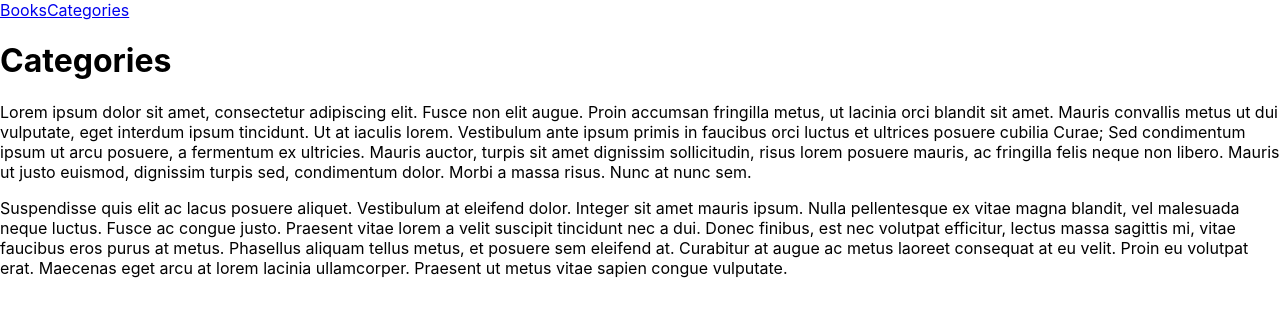
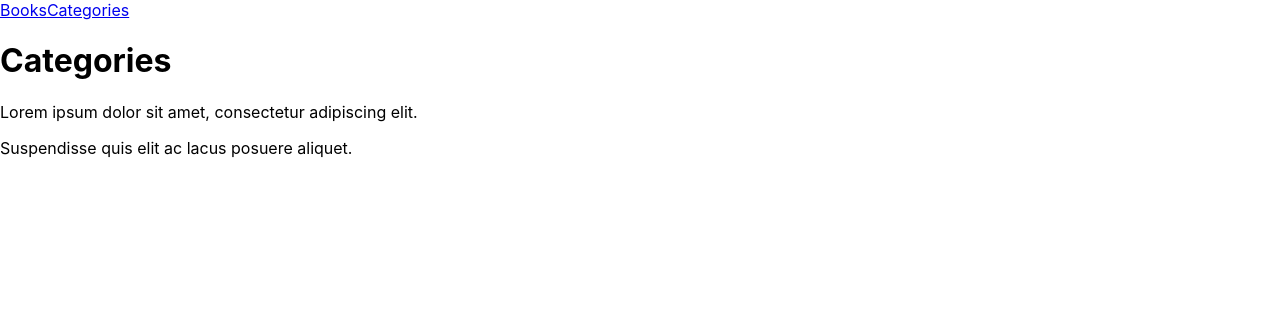
Before and after one commit to Braingenius2/Bookstore, a React (Create React App) app: page /categories in a window 1280 px wide. Shown: the top 316 px of the page. Built offline with nearby package versions, Linux system fonts and the light colour scheme.

Commit message:
Update CategoriesPage

```diff
--- a/src/components/CategoriesPage.js
+++ b/src/components/CategoriesPage.js
@@ -1,13 +1,11 @@
 import React from 'react';
 
-const CategoriesPage = () => {
-  return (
-    <div className="container">
-      <h1>Categories</h1>
-      <p>Lorem ipsum dolor sit amet, consectetur adipiscing elit. Fusce non elit augue. Proin accumsan fringilla metus, ut lacinia orci blandit sit amet. Mauris convallis metus ut dui vulputate, eget interdum ipsum tincidunt. Ut at iaculis lorem. Vestibulum ante ipsum primis in faucibus orci luctus et ultrices posuere cubilia Curae; Sed condimentum ipsum ut arcu posuere, a fermentum ex ultricies. Mauris auctor, turpis sit amet dignissim sollicitudin, risus lorem posuere mauris, ac fringilla felis neque non libero. Mauris ut justo euismod, dignissim turpis sed, condimentum dolor. Morbi a massa risus. Nunc at nunc sem.</p>
-      <p>Suspendisse quis elit ac lacus posuere aliquet. Vestibulum at eleifend dolor. Integer sit amet mauris ipsum. Nulla pellentesque ex vitae magna blandit, vel malesuada neque luctus. Fusce ac congue justo. Praesent vitae lorem a velit suscipit tincidunt nec a dui. Donec finibus, est nec volutpat efficitur, lectus massa sagittis mi, vitae faucibus eros purus at metus. Phasellus aliquam tellus metus, et posuere sem eleifend at. Curabitur at augue ac metus laoreet consequat at eu velit. Proin eu volutpat erat. Maecenas eget arcu at lorem lacinia ullamcorper. Praesent ut metus vitae sapien congue vulputate.</p>
-    </div>
-  );
-};
+const CategoriesPage = () => (
+  <div className="container">
+    <h1>Categories</h1>
+    <p>Lorem ipsum dolor sit amet, consectetur adipiscing elit.</p>
+    <p>Suspendisse quis elit ac lacus posuere aliquet.</p>
+  </div>
+);
 
 export default CategoriesPage;
```
